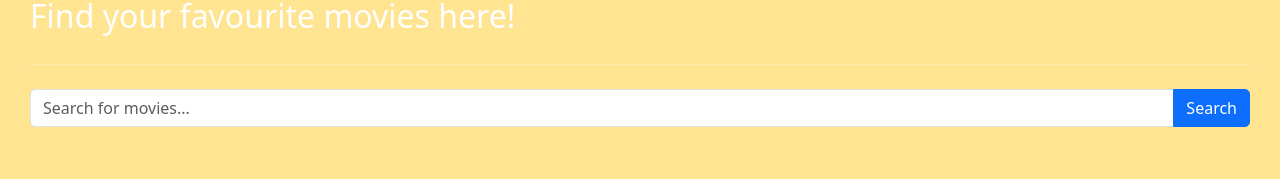
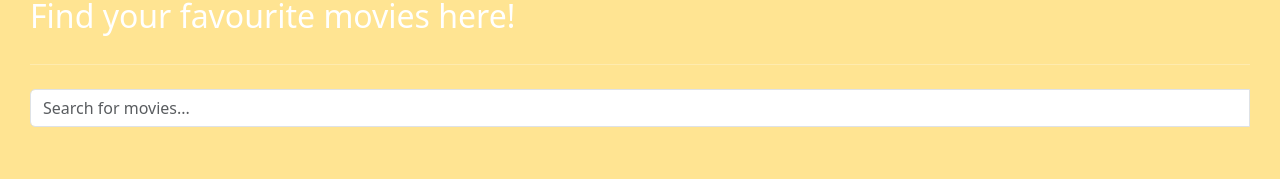
Before and after one commit to georgiehackett/movie-muse, a React (Vite) app: page / in a window 1280 px wide. Shown: the part 228-407 px from the top of the page. Built offline with nearby package versions, Linux system fonts and the light colour scheme; no server answers.

Commit message:
Refractor MovieCard.jsx

```diff
--- a/src/Hero/Hero.jsx
+++ b/src/Hero/Hero.jsx
@@ -15,9 +15,9 @@ const JumbotronSearch = () => {
           className="form-control"
           placeholder="Search for movies..."
         />
-        <button className="btn btn-primary" type="button">
+        {/* <button className="btn btn-primary" type="button">
           Search
-        </button>
+        </button> */}
       </div>
     </div>
   );
--- a/src/Movie/MovieCard.jsx
+++ b/src/Movie/MovieCard.jsx
@@ -1,6 +1,6 @@
 import React,{useEffect, useState} from "react";
 
-
+const Image_url = "https://image.tmdb.org/t/p/w200/";
 function MovieCards() {
     const [movieList,setMovieList] = useState([])
     const getMovie = ()=>{
```
